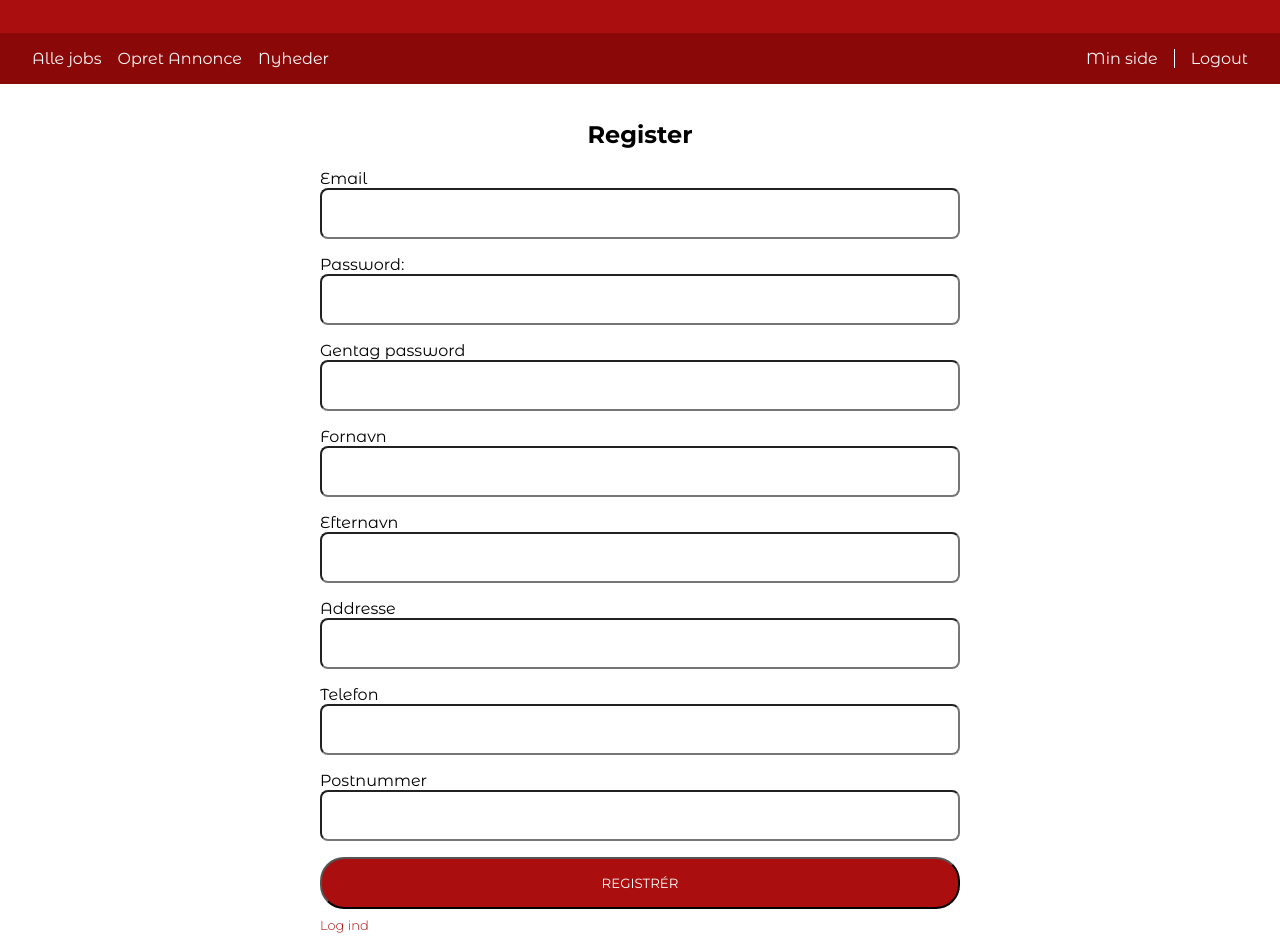
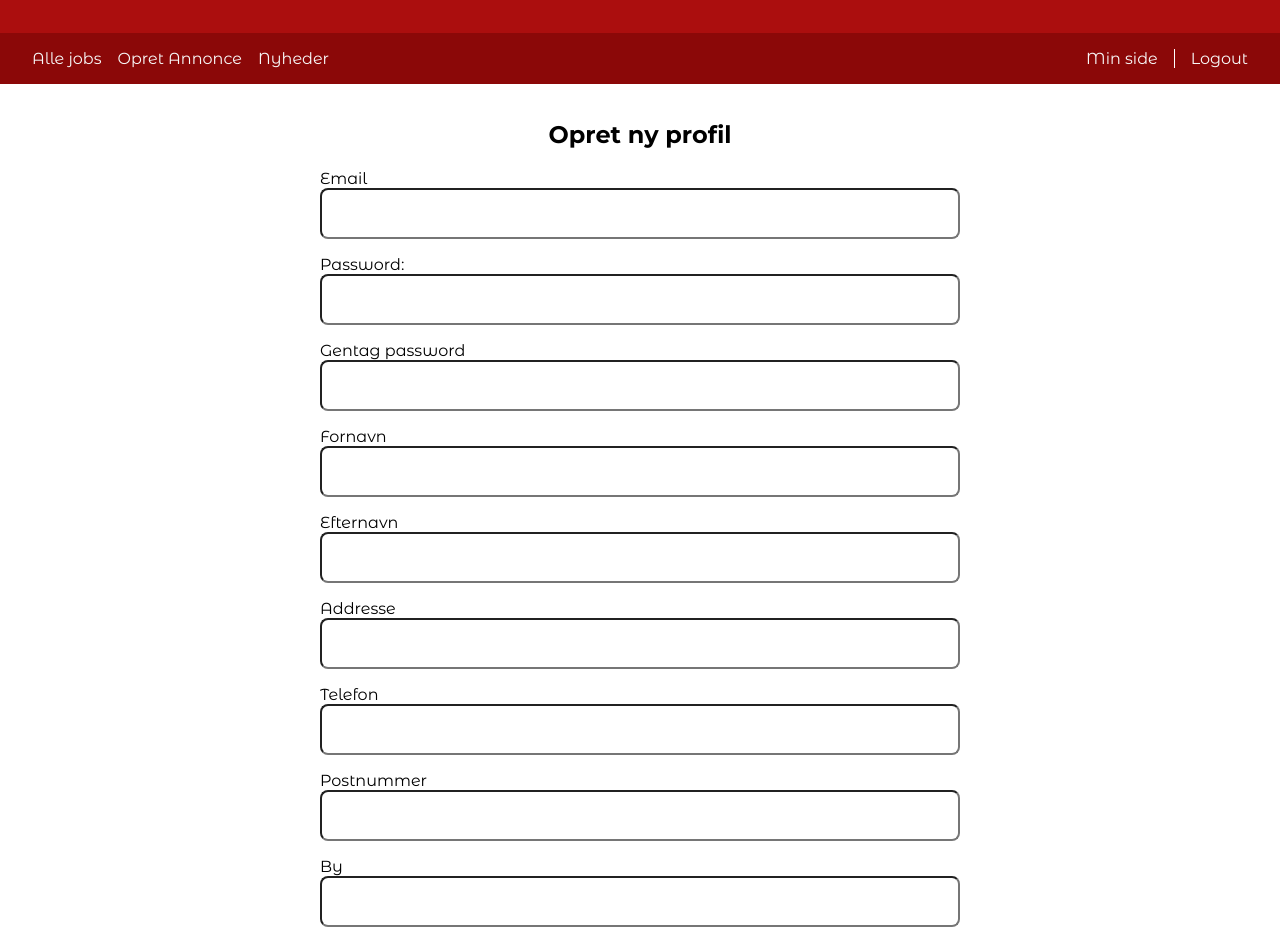
Before and after one commit to tsdmCode/final, a React (Vite) app: page /register in a window 1280 px wide. Shown: the part 104-1045 px from the top of the page. Built offline with nearby package versions, Linux system fonts and the light colour scheme.

Commit message:
More fixes for #26

```diff
--- a/src/pages/Register/Register.tsx
+++ b/src/pages/Register/Register.tsx
@@ -11,6 +11,7 @@ export default function Register() {
   const [email, setEmail] = useState('');
   const [password, setPassword] = useState('');
   const [address, setAddress] = useState('');
+  const [city, setCity] = useState('');
   const [zipcode, setZipcode] = useState('');
   const [repeatPassword, setRepeatPassword] = useState('');
   const [messageError, setMessageError] = useState<string | null>('');
@@ -24,14 +25,15 @@ export default function Register() {
     setMessageError(null);
     const nameRegex = /^[A-za-z]+$/;
     const emailRegex = /^[\w-.]+@([\w-]+\.)+[\w-]{2,4}$/;
+    const phoneRegex = /^(\+45)*[0-9]{8}$/
 
-    if (!nameRegex.test(firstName)) {
+    if (!nameRegex.test(firstName) || !nameRegex.test(lastName)) {
       setMessageError('Mærkeligt navn, ingen specielle karakterer tak!');
       return;
     }
 
-    if (!nameRegex.test(lastName)) {
-      setMessageError('Mærkeligt navn, ingen specielle karakterer tak!');
+    if (!phoneRegex.test(phone)) {
+      setMessageError("Ugyldigt tlf nummer")
       return;
     }
 
@@ -50,22 +52,27 @@ export default function Register() {
       headers: {
         'Content-Type': 'application/json',
       },
-      body: JSON.stringify({ firstname: firstName, lastname: lastName, email, password, phone, address }),
+      body: JSON.stringify({ firstname: firstName, lastname: lastName, email, password, phone, address, city, zipcode }),
     })
       .then((res) => {
         if (!res.ok) {
           throw new Error(`HTTP error! status: ${res.status}`);
         }
-        return res.text();
+
+        navigate('/login');
+        // return res.text();
       })
       .catch((error) => {
         console.error('Error creating user: ', error);
+        setMessageError(error)
+        return;
       });
+
   }
 
   return (
     <div className={style.registerStyle}>
-      <h2>Register</h2>
+      <h2>Opret ny profil</h2>
       <>
         <form action={handleRegister}>
           <span>
@@ -80,7 +87,7 @@ export default function Register() {
             <label htmlFor="gentag password">Gentag password</label>
             <input
               type="password"
-              value={password}
+              value={repeatPassword}
               onChange={(e) => setRepeatPassword(e.target.value)}
               name="gentag password"
             />
@@ -105,12 +112,16 @@ export default function Register() {
             <label htmlFor="postnummer">Postnummer</label>
             <input type="number" value={zipcode} onChange={(e) => setZipcode(e.target.value)} name="telefon" />
           </span>
+          <span>
+            <label htmlFor="by">By</label>
+            <input type="text" value={city} onChange={(e) => setCity(e.target.value)} name="by" />
+          </span>
 
           <input type="submit" value={'REGISTRÉR'} />
         </form>
         {messageError && <p>{messageError}</p>}
       </>
-      <a href='/login'>Log ind</a>
+      <a href="/login">Log ind</a>
     </div>
   );
 }
```
